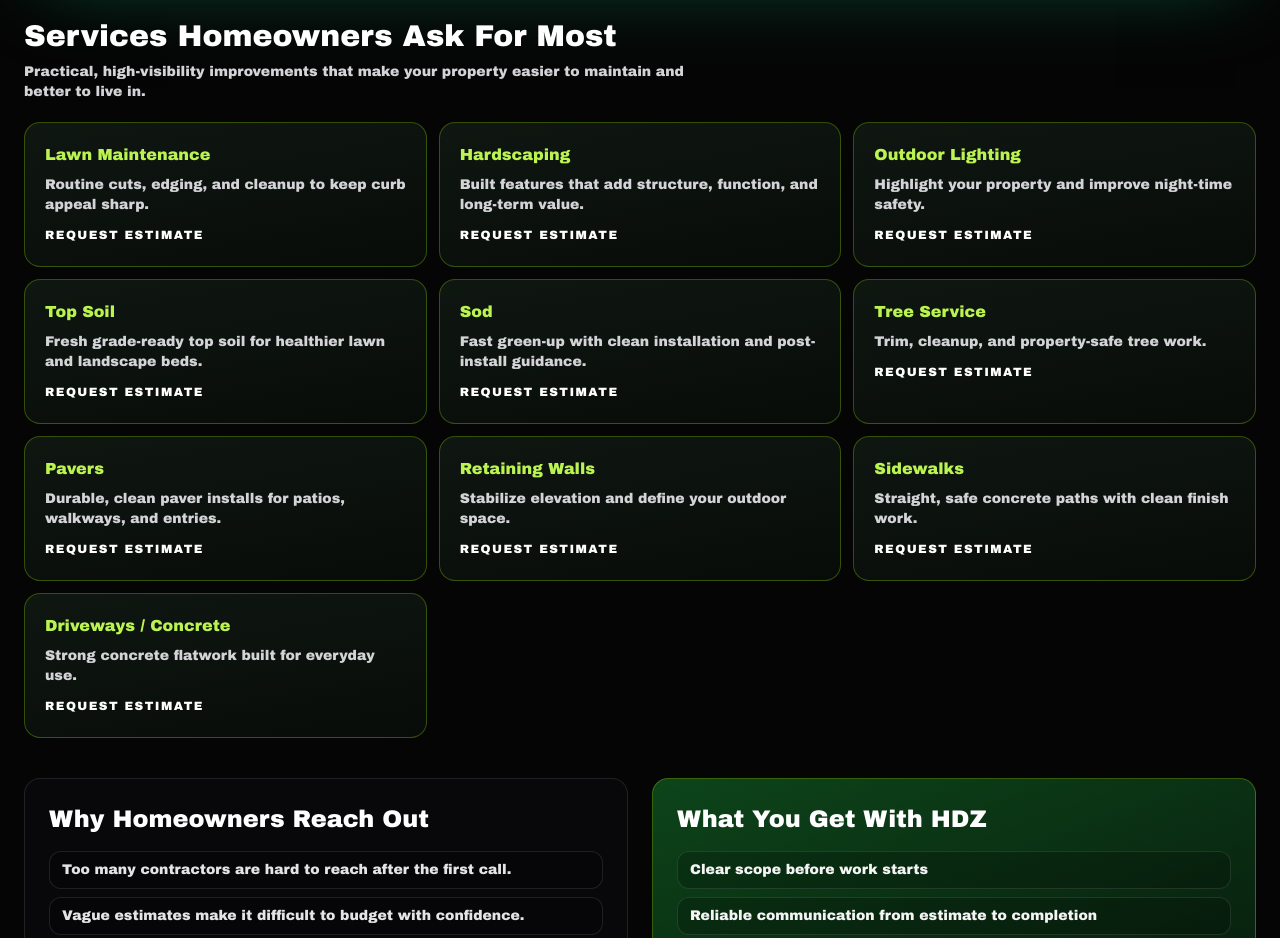
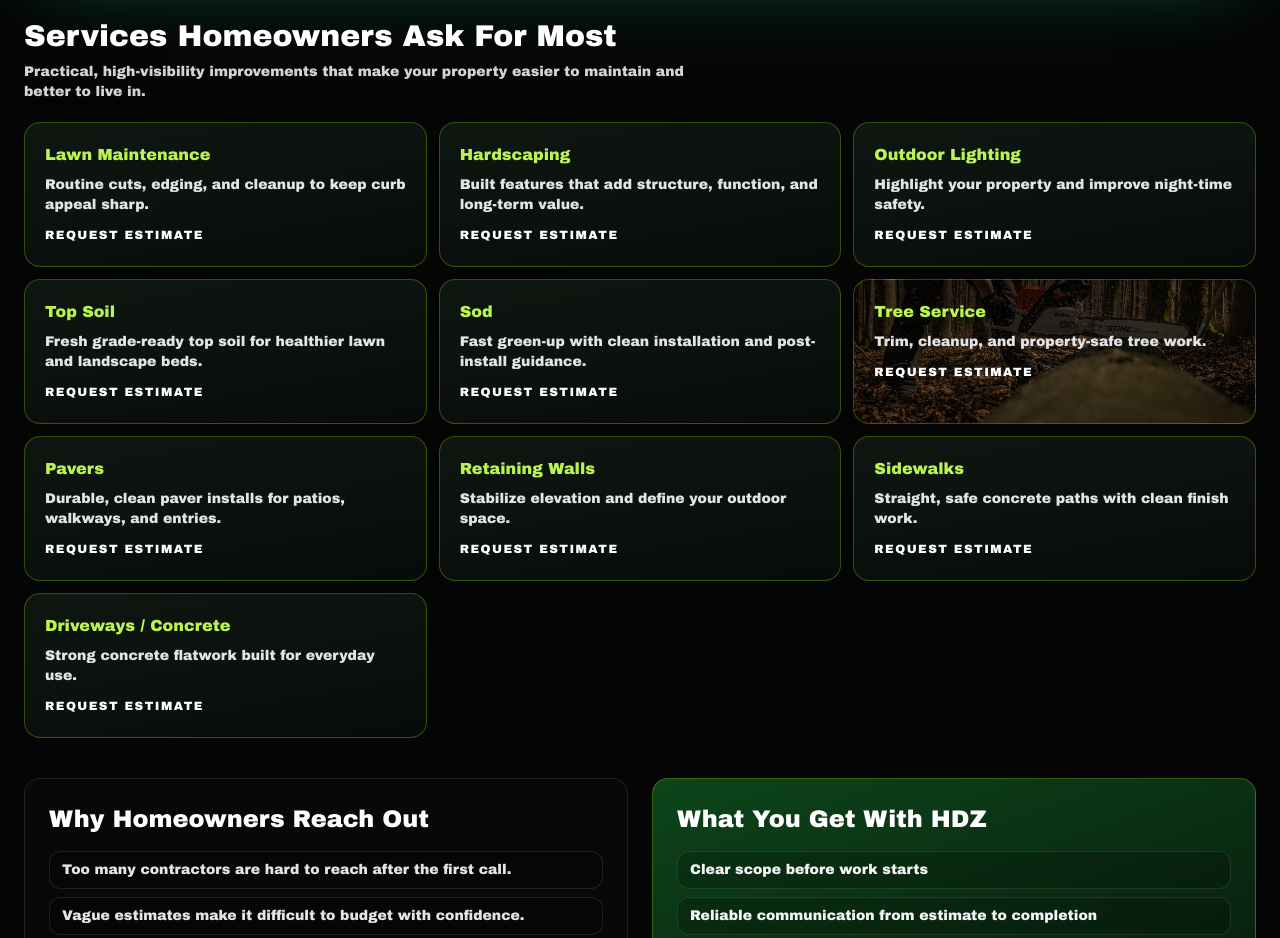
Before and after one commit to haikudetat-ctrl/hdz-landscaping, a Next.js app: page / in a window 1280 px wide. Shown: the part 760-1698 px from the top of the page. Built offline with nearby package versions, Linux system fonts and the light colour scheme.

Commit message:
Add optimized tree-service background card image

```diff
--- a/app/page.tsx
+++ b/app/page.tsx
@@ -149,11 +149,26 @@
             {services.map((service) => (
               <div
                 key={service.title}
-                className="rounded-2xl border border-lime-400/30 bg-[linear-gradient(170deg,rgba(16,24,18,0.95),rgba(8,12,9,0.98))] p-5 text-white"
+                className="relative overflow-hidden rounded-2xl border border-lime-400/30 p-5 text-white"
+                style={
+                  service.title === "Tree Service"
+                    ? {
+                        backgroundImage:
+                          "linear-gradient(160deg, rgba(0,0,0,0.72) 10%, rgba(0,0,0,0.52) 55%, rgba(0,0,0,0.75) 100%), url('/logos/LOAM_TreeRemoval.jpg')",
+                        backgroundSize: "cover",
+                        backgroundPosition: "center",
+                      }
+                    : {
+                        backgroundImage: "linear-gradient(170deg,rgba(16,24,18,0.95),rgba(8,12,9,0.98))",
+                      }
+                }
               >
-                <p className="text-base font-black text-lime-300">{service.title}</p>
-                <p className="mt-2 text-sm text-zinc-300">{service.blurb}</p>
-                <Link href="/intake" className="mt-3 inline-flex text-xs font-black uppercase tracking-[0.12em] text-orange-300 hover:text-orange-200">
+                <p className="relative z-10 text-base font-black text-lime-300">{service.title}</p>
+                <p className="relative z-10 mt-2 text-sm text-zinc-200">{service.blurb}</p>
+                <Link
+                  href="/intake"
+                  className="relative z-10 mt-3 inline-flex text-xs font-black uppercase tracking-[0.12em] text-orange-300 hover:text-orange-200"
+                >
                   Request Estimate
                 </Link>
               </div>
```
Also changed, not shown: public/logos/LOAM_TreeRemoval.jpg (added).
